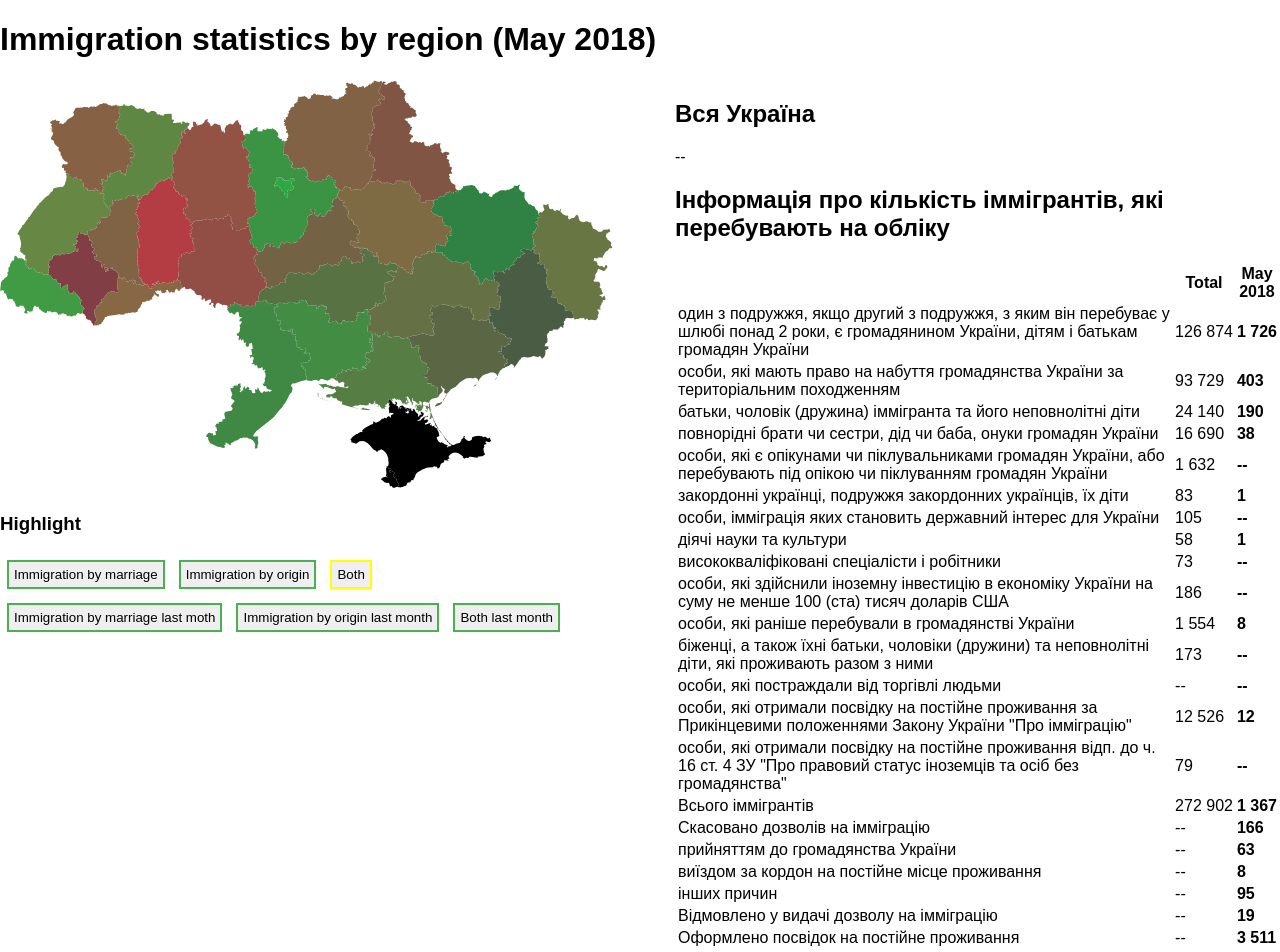
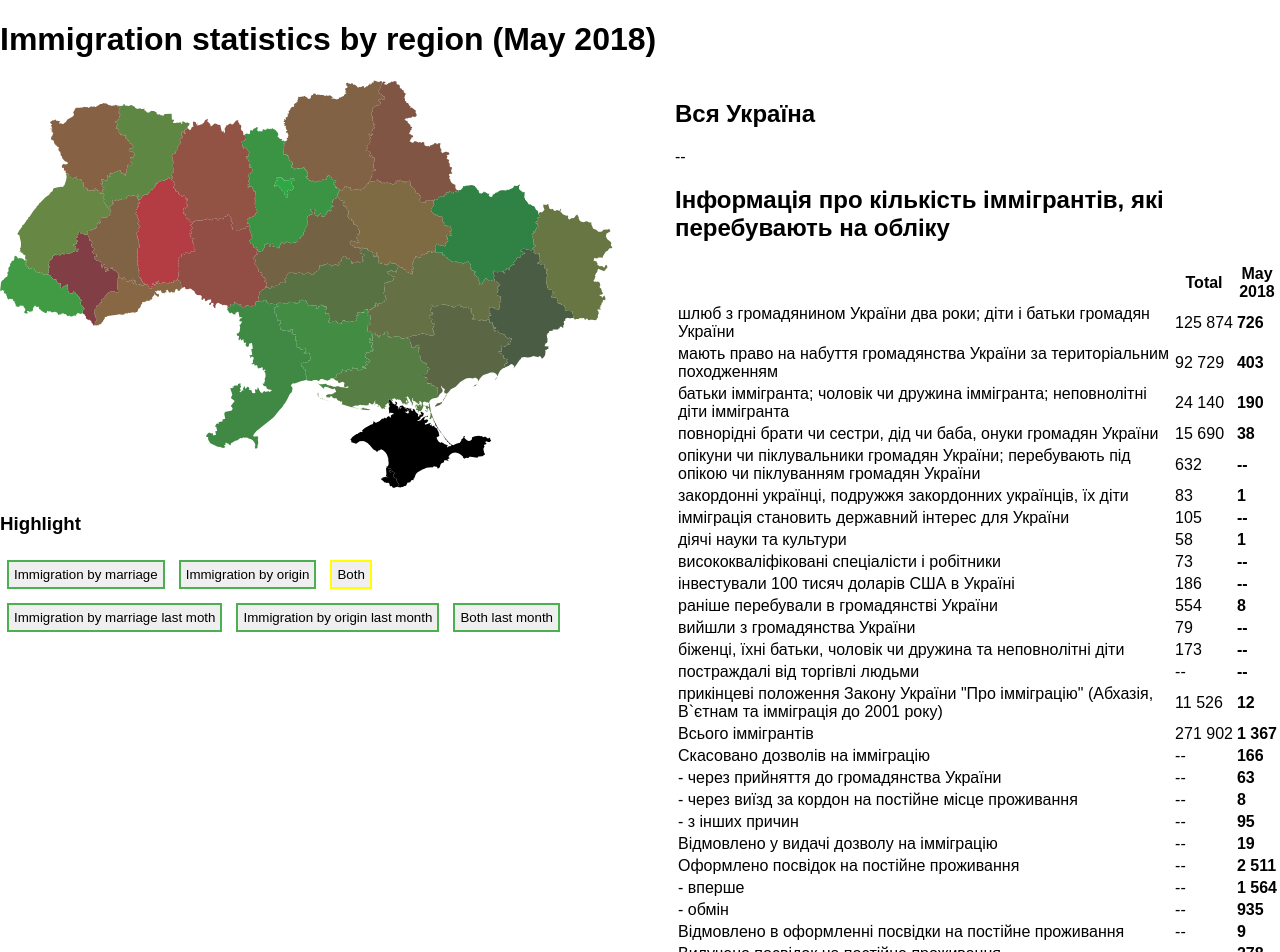
Before and after one commit to elmasaeva/dmsfoi, a React (Create React App) app: page / in a window 1280 px wide. Shown: the top 952 px of the page. Built offline with nearby package versions, Linux system fonts and the light colour scheme; the HTML template or start-up script is replaced by a standard one.

Commit message:
better wording

```diff
--- a/src/MapData.js
+++ b/src/MapData.js
@@ -20,42 +20,42 @@ function formatNum(num) {
     const th = (num / 1000) % 1000;
     const rest = num % 1000;
     return [mil, th, rest]
-        .map(Math.round)
+        .map(Math.floor)
         .reduce((acc, el)=> ((el || acc.length) ? [...acc, acc.length ? padTh(el) : el] : acc), [])
         .join('\u00A0');
 }
 
 
 const CI45_COLS = [
-    ['marr', 'один з  подружжя, якщо другий з подружжя, з яким він перебуває у шлюбі понад 2 роки, є громадянином України, дітям і батькам громадян України'],
-    ['torig', 'особи, які мають право на набуття громадянства України за територіальним походженням'],
-    ['immsibl', 'батьки, чоловік (дружина) іммігранта та його неповнолітні діти'],
+    ['marr', 'шлюб з громадянином України два роки; діти і батьки громадян України'],
+    ['torig', 'мають право на набуття громадянства України за територіальним походженням'],
+    ['immsibl', 'батьки іммігранта; чоловік чи дружина іммігранта; неповнолітні діти іммігранта'],
     ['sibl', 'повнорідні брати чи сестри, дід чи баба, онуки громадян України'],
-    ['guard', 'особи, які є опікунами чи піклувальниками громадян України, або перебувають під опікою чи піклуванням громадян України '],
+    ['guard', 'опікуни чи піклувальники громадян України; перебувають під опікою чи піклуванням громадян України '],
     ['zak', 'закордонні українці, подружжя закордонних українців, їх діти'],
 
-    ['stint', 'особи, імміграція яких становить державний інтерес для України'],
+    ['stint', 'імміграція становить державний інтерес для України'],
     ['cul', 'діячі науки та культури'],
     ['spec', 'висококваліфіковані спеціалісти і робітники'],
-    ['inv', 'особи, які здійснили іноземну інвестицію в економіку України на суму не менше 100 (ста) тисяч доларів США'],
-    ['ren', 'особи, які раніше перебували в громадянстві України'],
+    ['inv', 'інвестували 100 тисяч доларів США в Україні'],
+    ['former', 'раніше перебували в громадянстві України'],
+    ['ren', 'вийшли з громадянства України'],
 
-    ['ref', 'біженці, а також їхні батьки, чоловіки (дружини) та неповнолітні діти, які проживають разом з ними'],
-    ['vict', 'особи, які постраждали від торгівлі людьми'],
+    ['ref', 'біженці, їхні батьки, чоловік чи дружина та неповнолітні діти'],
+    ['vict', 'постраждалі від торгівлі людьми'],
 
-    ['trans', 'особи, які отримали посвідку на постійне проживання за Прикінцевими положеннями Закону України "Про імміграцію"'],
-    ['st416', 'особи, які отримали посвідку на постійне проживання відп. до ч. 16 ст. 4 ЗУ "Про правовий статус іноземців та осіб без громадянства"'],
+    ['refg', 'прикінцеві положення Закону України "Про імміграцію" (Абхазія, В`єтнам та імміграція до 2001 року)'],
     ['total', 'Всього іммігрантів'],
 
     ['recalled', 'Скасовано дозволів на імміграцію'],
-    ['rcit', 'прийняттям до громадянства України'],
-    ['remigr', 'виїздом за кордон на постійне місце проживання'],
-    ['rother', 'інших причин'],
+    ['rcit', '- через прийняття до громадянства України'],
+    ['remigr', '- через виїзд за кордон на постійне місце проживання'],
+    ['rother', '- з інших причин'],
     ['refused', 'Відмовлено у видачі дозволу на імміграцію'],
 
     ['pr', 'Оформлено посвідок на постійне проживання'],
-    ['newpr', 'вперше, відповідно до пункту 3  пост. КМУ від 28.03.2012 № 251'],
-    ['replacepr', 'у порядку обміну, відповідно до пунктів 14, 16, абз. 1 пункту 22 пост. КМУ від 28.03.2012 № 251'],
+    ['newpr', '- вперше'],
+    ['replacepr', ' - обмін'],
     ['refusedPr', 'Відмовлено в оформленні посвідки на постійне проживання'],
     ['recalledPr', 'Вилучено посвідок на постійне проживання'],
 ];
@@ -153,7 +153,7 @@ export class MapData extends Component {
                         <button name="marriage4">Immigration by marriage</button>
                         <button name="origin4">Immigration by origin</button>
                         <button name="both4">Both</button>
-                        <br/>
+                        <br key={0} />
                         <button name="marriage5">Immigration by marriage last moth</button>
                         <button name="origin5">Immigration by origin last month</button>
                         <button name="both5">Both last month</button>
--- a/src/parsers.js
+++ b/src/parsers.js
@@ -1,30 +1,30 @@
 export function packci4(ci4) {
     const [
         ,total,,
-        cul, spec, inv, sibl, ren, immsibl, ref, vict,
+        cul, spec, inv, sibl, former, immsibl, ref, vict,
         ,
-        marr, guard, torig, stint, zak, trans, st416,
+        marr, guard, torig, stint, zak, refg, ren,
     ] = ci4;
 
-    return {total, cul, spec, inv, sibl, ren, immsibl, ref, vict,
-        marr, guard, torig, stint, zak, trans, st416};
+    return {total, cul, spec, inv, sibl, former, immsibl, ref, vict,
+        marr, guard, torig, stint, zak, refg, ren};
 }
 
 export function packci5(ci5) {
     const [
         ,,,
         refused, total,
-        cul, spec, inv, sibl, ren, immsibl, vict,
+        cul, spec, inv, sibl, former, immsibl, vict,
         marr, guard, torig, stint, zak,
         pr,newpr,replacepr,
-        trans, st416,
+        refg, ren,
         refusedPr,
         recalled, rcit,  remigr, rother,
         recalledPr,
     ] = ci5;
 
-    return {refused, total, cul, spec, inv, sibl, ren, immsibl, vict,
-        marr, guard, torig, stint, zak, trans, st416,
+    return {refused, total, cul, spec, inv, sibl, former, immsibl, vict,
+        marr, guard, torig, stint, zak, refg, ren,
         pr, newpr, replacepr, refusedPr, recalled, rcit, remigr, rother,
         recalledPr};
 }
```
